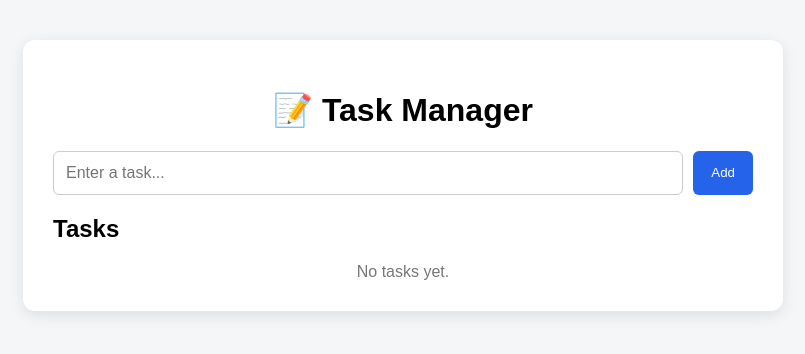
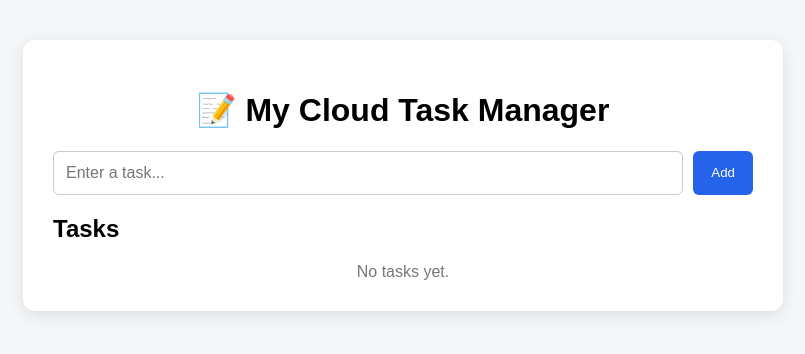
Before and after one commit to BharaniCodev/task-manager-app, a FastAPI app: page / in a window 1280 px wide. Shown: the top 354 px of the page, without its empty margins (237-1042 px from the left). Run offline with FastAPI, Linux system fonts and the light colour scheme.

Commit message:
Update task manager heading

```diff
--- a/templates/index.html
+++ b/templates/index.html
@@ -85,7 +85,7 @@
 
     <div class="container">
 
-        <h1>📝 Task Manager</h1>
+        <h1>📝 My Cloud Task Manager</h1>
 
         <div class="input-area">
 
```
